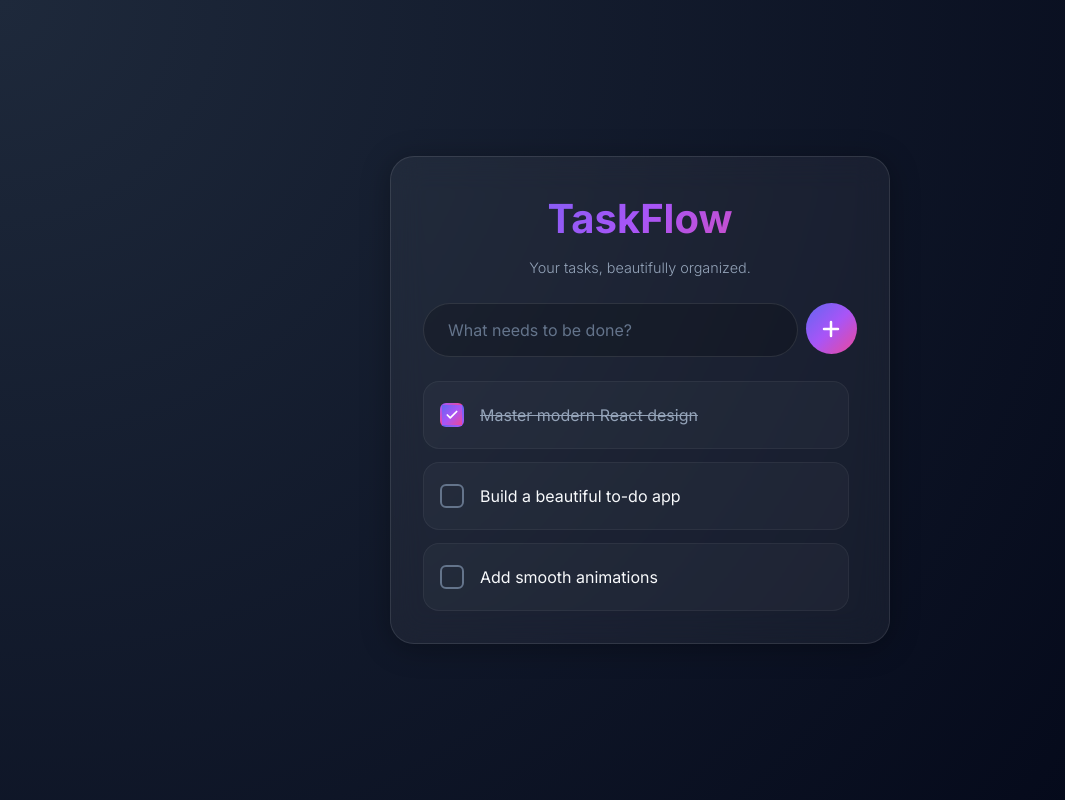
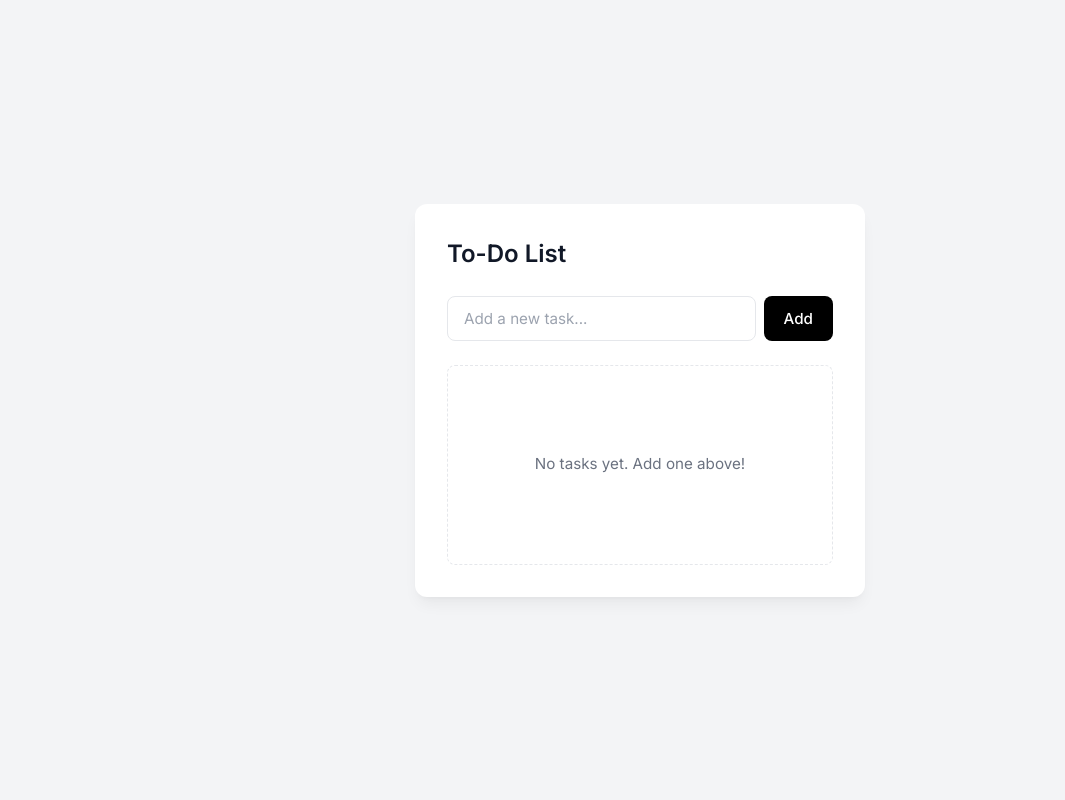
Before and after one commit to devanshmisra/Todo-s-list-App, a React (Vite) app: page / in a window 1280 px wide. Shown: the whole page, without its empty margins (0-1065 px from the left). Built offline with nearby package versions, Linux system fonts and the light colour scheme.

Commit message:
built main UI layout with input field and list container

```diff
--- a/src/App.jsx
+++ b/src/App.jsx
@@ -1,5 +1,5 @@
 import { useState, useEffect } from 'react';
-import { Plus, Check, Trash2, ListTodo } from 'lucide-react';
+import { Trash2 } from 'lucide-react';
 import './index.css';
 
 function App() {
@@ -8,11 +8,7 @@ function App() {
     if (saved) {
       return JSON.parse(saved);
     }
-    return [
-      { id: 1, text: 'Master modern React design', completed: true },
-      { id: 2, text: 'Build a beautiful to-do app', completed: false },
-      { id: 3, text: 'Add smooth animations', completed: false }
-    ];
+    return [];
   });
 
   const [inputValue, setInputValue] = useState('');
@@ -31,7 +27,7 @@ function App() {
       completed: false
     };
 
-    setTodos([newTodo, ...todos]);
+    setTodos([...todos, newTodo]);
     setInputValue('');
   };
 
@@ -46,51 +42,47 @@ function App() {
   };
 
   return (
-    <div className="glass-container">
-      <header>
-        <h1 className="title">TaskFlow</h1>
-        <p className="subtitle">Your tasks, beautifully organized.</p>
-      </header>
+    <div className="app-container">
+      <div className="header">
+        <h1>To-Do List</h1>
+      </div>
 
-      <form onSubmit={handleSubmit} className="input-wrapper">
+      <form onSubmit={handleSubmit} className="input-section">
         <input
           type="text"
           className="todo-input"
-          placeholder="What needs to be done?"
+          placeholder="Add a new task..."
           value={inputValue}
           onChange={(e) => setInputValue(e.target.value)}
         />
-        <button type="submit" className="add-btn" aria-label="Add task">
-          <Plus size={24} strokeWidth={2.5} />
+        <button type="submit" className="add-button">
+          Add
         </button>
       </form>
 
       <div className="todo-list">
         {todos.length === 0 ? (
           <div className="empty-state">
-            <ListTodo className="empty-state-icon" />
-            <p>You're all caught up!<br/>Enjoy your free time.</p>
+            No tasks yet. Add one above!
           </div>
         ) : (
           todos.map(todo => (
             <div key={todo.id} className={`todo-item ${todo.completed ? 'completed' : ''}`}>
-              <div
-                className="checkbox-wrapper"
-                onClick={() => toggleComplete(todo.id)}
-              >
-                <div className="checkbox-custom">
-                  <Check className="checkbox-icon" strokeWidth={3} />
-                </div>
-              </div>
-
-              <span className="todo-text">{todo.text}</span>
-
+              <label className="todo-content">
+                <input
+                  type="checkbox"
+                  className="todo-checkbox"
+                  checked={todo.completed}
+                  onChange={() => toggleComplete(todo.id)}
+                />
+                <span className="todo-text">{todo.text}</span>
+              </label>
               <button
-                className="delete-btn"
+                className="delete-button"
                 onClick={() => deleteTodo(todo.id)}
                 aria-label="Delete task"
               >
-                <Trash2 size={18} />
+                <Trash2 size={16} strokeWidth={2} />
               </button>
             </div>
           ))
--- a/src/index.css
+++ b/src/index.css
@@ -1,21 +1,20 @@
 @import url('https://fonts.googleapis.com/css2?family=Inter:wght@300;400;500;600;700&display=swap');
 
 :root {
-  --bg-dark: #0f172a;
-  --bg-darker: #020617;
-  --text-main: #f8fafc;
-  --text-muted: #94a3b8;
-  --primary-gradient: linear-gradient(135deg, #6366f1, #a855f7, #ec4899);
-  --glass-bg: rgba(255, 255, 255, 0.05);
-  --glass-border: rgba(255, 255, 255, 0.1);
+  --bg-color: #f3f4f6;
+  --card-bg: #ffffff;
+  --text-main: #111827;
+  --text-muted: #6b7280;
+  --border-color: #e5e7eb;
+  --primary-color: #000000;
+  --primary-hover: #374151;
+  --danger-color: #ef4444;
 
   font-family: 'Inter', system-ui, Avenir, Helvetica, Arial, sans-serif;
   line-height: 1.5;
   font-weight: 400;
-
-  color-scheme: light dark;
   color: var(--text-main);
-  background: var(--bg-darker);
+  background-color: var(--bg-color);
   font-synthesis: none;
   text-rendering: optimizeLegibility;
   -webkit-font-smoothing: antialiased;
@@ -29,254 +28,189 @@
 }
 
 body {
+  display: flex;
+  justify-content: center;
+  align-items: center;
+  min-height: 100vh;
   margin: 0;
-  display: flex;
-  place-items: center;
-  min-width: 320px;
-  min-height: 100vh;
-  background: radial-gradient(circle at top left, #1e293b, var(--bg-darker));
 }
 
 #root {
   width: 100%;
-  height: 100vh;
+  padding: 1rem;
   display: flex;
   justify-content: center;
-  align-items: center;
-  padding: 1rem;
 }
 
-/* Scrollbar */
-::-webkit-scrollbar {
-  width: 8px;
-}
-::-webkit-scrollbar-track {
-  background: transparent;
-}
-::-webkit-scrollbar-thumb {
-  background: rgba(255, 255, 255, 0.2);
-  border-radius: 4px;
-}
-::-webkit-scrollbar-thumb:hover {
-  background: rgba(255, 255, 255, 0.3);
-}
-
-/* Custom Styles */
-.glass-container {
-  background: var(--glass-bg);
-  backdrop-filter: blur(16px);
-  -webkit-backdrop-filter: blur(16px);
-  border: 1px solid var(--glass-border);
-  border-radius: 24px;
-  box-shadow: 0 4px 30px rgba(0, 0, 0, 0.3);
+.app-container {
+  background: var(--card-bg);
   width: 100%;
-  max-width: 500px;
+  max-width: 450px;
+  border-radius: 12px;
+  box-shadow: 0 10px 15px -3px rgba(0, 0, 0, 0.05), 0 4px 6px -4px rgba(0, 0, 0, 0.05);
   padding: 2rem;
   display: flex;
   flex-direction: column;
   gap: 1.5rem;
 }
 
-.title {
-  font-size: 2.5rem;
-  font-weight: 700;
-  text-align: center;
-  background: var(--primary-gradient);
-  -webkit-background-clip: text;
-  background-clip: text;
-  -webkit-text-fill-color: transparent;
-  margin-bottom: 0.5rem;
+.header h1 {
+  font-size: 1.5rem;
+  font-weight: 600;
+  color: var(--text-main);
+  text-align: left;
 }
 
-.subtitle {
-  text-align: center;
-  color: var(--text-muted);
-  font-size: 0.9rem;
-  font-weight: 300;
-}
-
-.input-wrapper {
+.input-section {
   display: flex;
   gap: 0.5rem;
-  position: relative;
 }
 
 .todo-input {
   flex: 1;
-  background: rgba(0, 0, 0, 0.2);
-  border: 1px solid rgba(255, 255, 255, 0.1);
-  padding: 1rem 1.5rem;
-  border-radius: 999px;
-  color: #fff;
-  font-size: 1rem;
+  padding: 0.75rem 1rem;
+  border: 1px solid var(--border-color);
+  border-radius: 8px;
+  font-size: 0.95rem;
+  outline: none;
+  transition: border-color 0.2s, box-shadow 0.2s;
   font-family: inherit;
-  transition: all 0.3s ease;
-  outline: none;
+  background: transparent;
+  color: var(--text-main);
 }
 
 .todo-input::placeholder {
-  color: #64748b;
+  color: #9ca3af;
 }
 
 .todo-input:focus {
-  border-color: #a855f7;
-  box-shadow: 0 0 0 2px rgba(168, 85, 247, 0.2);
+  border-color: var(--primary-color);
+  box-shadow: 0 0 0 2px rgba(0, 0, 0, 0.1);
 }
 
-.add-btn {
-  background: var(--primary-gradient);
+.add-button {
+  padding: 0 1.25rem;
+  background-color: var(--primary-color);
+  color: white;
   border: none;
-  border-radius: 50%;
-  width: 3.2rem;
-  height: 3.2rem;
-  display: flex;
-  justify-content: center;
-  align-items: center;
-  color: white;
+  border-radius: 8px;
+  font-weight: 500;
+  font-size: 0.95rem;
   cursor: pointer;
-  transition: transform 0.2s cubic-bezier(0.175, 0.885, 0.32, 1.275), box-shadow 0.2s ease;
+  transition: background-color 0.2s;
+  font-family: inherit;
 }
 
-.add-btn:hover {
-  transform: scale(1.1);
-  box-shadow: 0 0 15px rgba(168, 85, 247, 0.5);
-}
-
-.add-btn:active {
-  transform: scale(0.95);
+.add-button:hover {
+  background-color: var(--primary-hover);
 }
 
 .todo-list {
   list-style: none;
   display: flex;
   flex-direction: column;
-  gap: 0.8rem;
-  max-height: 50vh;
-  overflow-y: auto;
-  padding-right: 0.5rem;
+  gap: 0.5rem;
+  min-height: 200px;
 }
 
 .todo-item {
   display: flex;
   align-items: center;
-  gap: 1rem;
-  padding: 1rem;
-  background: rgba(255, 255, 255, 0.03);
-  border: 1px solid rgba(255, 255, 255, 0.05);
-  border-radius: 16px;
-  transition: all 0.3s ease;
-  animation: slideIn 0.3s cubic-bezier(0.175, 0.885, 0.32, 1.275) forwards;
-}
-
-@keyframes slideIn {
-  from {
-    opacity: 0;
-    transform: translateY(20px);
-  }
-  to {
-    opacity: 1;
-    transform: translateY(0);
-  }
+  justify-content: space-between;
+  padding: 0.75rem 1rem;
+  border: 1px solid var(--border-color);
+  border-radius: 8px;
+  transition: background-color 0.2s;
+  background-color: #ffffff;
 }
 
 .todo-item:hover {
-  background: rgba(255, 255, 255, 0.06);
-  transform: translateX(4px);
+  background-color: #f9fafb;
 }
 
-.todo-item.completed {
-  opacity: 0.6;
+.todo-content {
+  display: flex;
+  align-items: center;
+  gap: 0.75rem;
+  flex: 1;
+  cursor: pointer;
 }
 
-.todo-item.completed .todo-text {
-  text-decoration: line-through;
-  color: var(--text-muted);
+.todo-checkbox {
+  appearance: none;
+  width: 18px;
+  height: 18px;
+  border: 1.5px solid #d1d5db;
+  border-radius: 4px;
+  cursor: pointer;
+  display: grid;
+  place-content: center;
+  transition: all 0.2s;
+  background-color: #fff;
+  margin: 0;
 }
 
-.checkbox-wrapper {
-  position: relative;
-  width: 24px;
-  height: 24px;
-  flex-shrink: 0;
+.todo-checkbox::before {
+  content: "";
+  width: 10px;
+  height: 10px;
+  box-shadow: inset 1em 1em white;
+  transform-origin: bottom left;
+  clip-path: polygon(14% 44%, 0 65%, 50% 100%, 100% 16%, 80% 0%, 43% 62%);
+  transform: scale(0);
+  transition: 120ms transform ease-in-out;
 }
 
-.checkbox-custom {
-  position: absolute;
-  top: 0;
-  left: 0;
-  width: 100%;
-  height: 100%;
-  border: 2px solid #64748b;
-  border-radius: 6px;
-  cursor: pointer;
-  transition: all 0.2s ease;
-  display: flex;
-  justify-content: center;
-  align-items: center;
+.todo-checkbox:checked {
+  background-color: var(--primary-color);
+  border-color: var(--primary-color);
 }
 
-.todo-item.completed .checkbox-custom {
-  background: var(--primary-gradient);
-  border-color: transparent;
-}
-
-.checkbox-icon {
-  color: white;
-  width: 14px;
-  height: 14px;
-  opacity: 0;
-  transform: scale(0);
-  transition: all 0.3s cubic-bezier(0.175, 0.885, 0.32, 1.275);
-}
-
-.todo-item.completed .checkbox-icon {
-  opacity: 1;
+.todo-checkbox:checked::before {
   transform: scale(1);
 }
 
 .todo-text {
-  flex: 1;
-  font-size: 1rem;
-  transition: color 0.3s ease;
-  word-break: break-word;
+  font-size: 0.95rem;
+  color: var(--text-main);
+  transition: color 0.2s, text-decoration 0.2s;
+  user-select: none;
 }
 
-.delete-btn {
-  background: transparent;
+.todo-item.completed .todo-text {
+  color: var(--text-muted);
+  text-decoration: line-through;
+}
+
+.delete-button {
+  background: none;
   border: none;
-  color: #ef4444;
+  color: #d1d5db;
   cursor: pointer;
-  opacity: 0;
-  transform: translateX(10px);
-  transition: all 0.3s ease;
+  padding: 0.4rem;
+  border-radius: 6px;
+  transition: color 0.2s, background-color 0.2s;
   display: flex;
   align-items: center;
-  justify-content: center;
-  padding: 0.5rem;
-  border-radius: 8px;
 }
 
-.todo-item:hover .delete-btn {
-  opacity: 1;
-  transform: translateX(0);
+.todo-item:hover .delete-button {
+  color: var(--text-muted);
 }
 
-.delete-btn:hover {
-  background: rgba(239, 68, 68, 0.1);
+.delete-button:hover {
+  color: var(--danger-color) !important;
+  background-color: #fee2e2;
 }
 
 .empty-state {
-  text-align: center;
+  display: flex;
+  justify-content: center;
+  align-items: center;
+  flex: 1;
   color: var(--text-muted);
-  padding: 2rem 0;
-  display: flex;
-  flex-direction: column;
-  align-items: center;
-  gap: 1rem;
+  font-size: 0.95rem;
+  border: 1px dashed var(--border-color);
+  border-radius: 8px;
+  min-height: 150px;
 }
-
-.empty-state-icon {
-  width: 48px;
-  height: 48px;
-  opacity: 0.5;
-}
```
